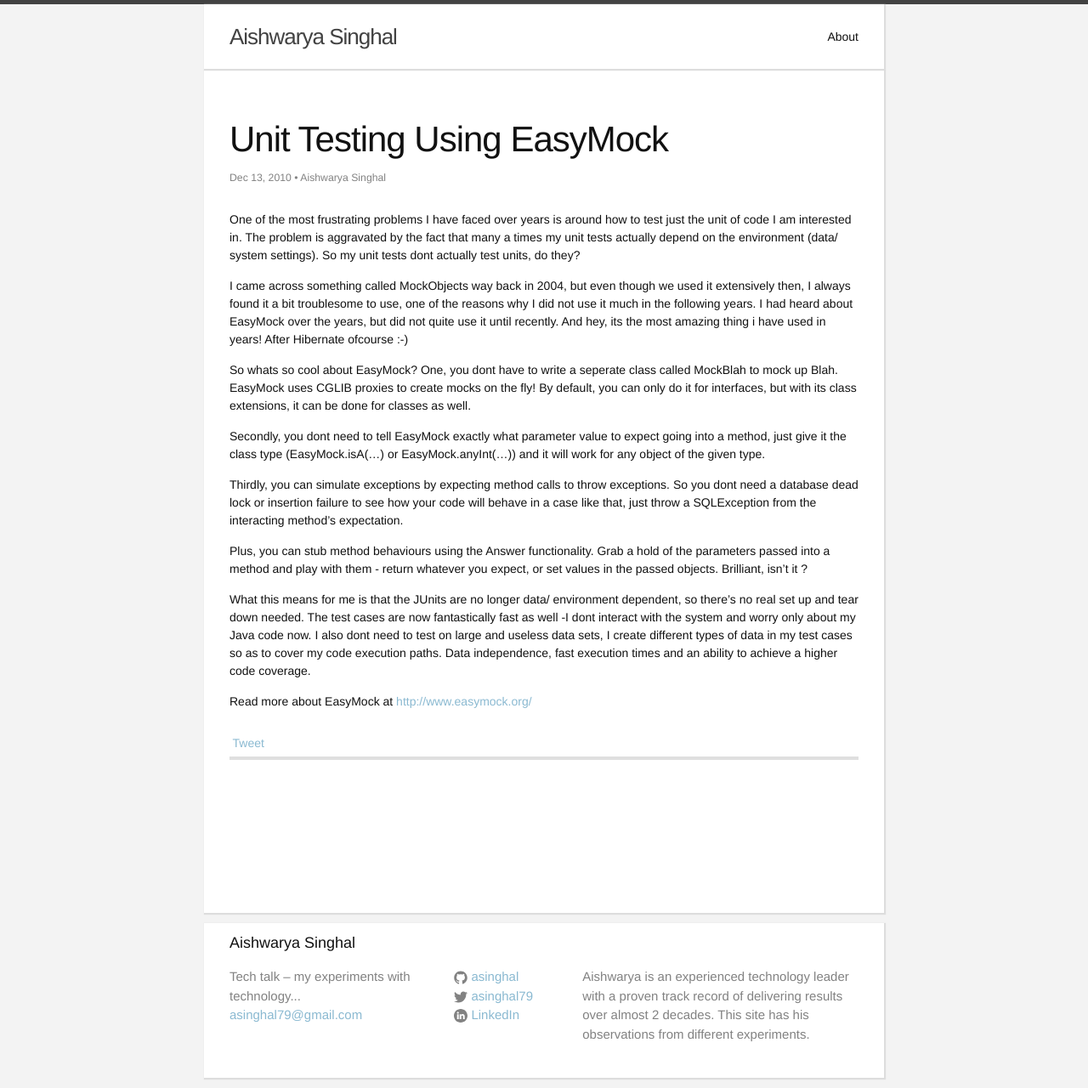
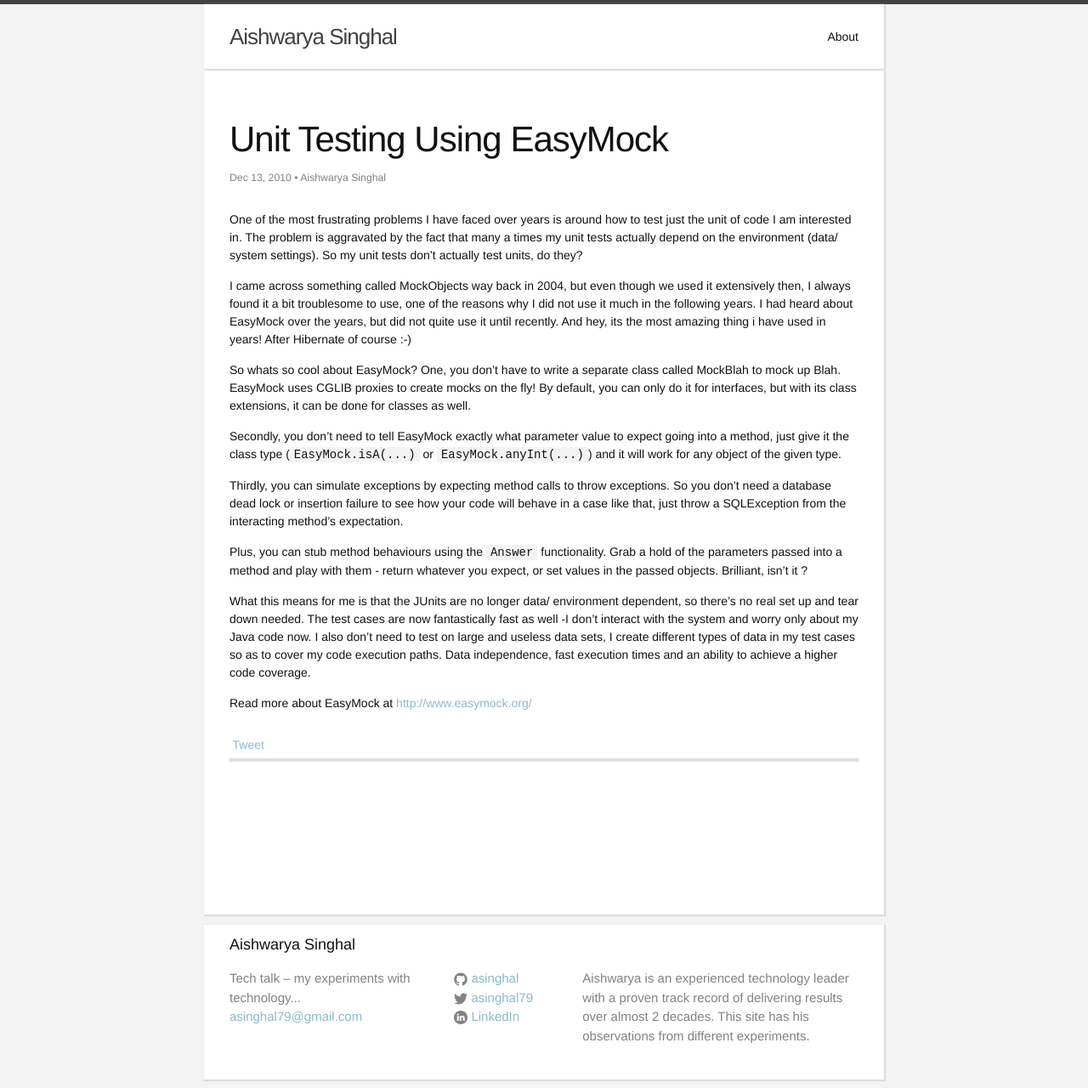
Before and after one commit to asinghal/asinghal.github.io, a Jekyll site: the page built from _posts/2010-12-13-unit-testing-using-easymock.md, in a window 1280 px wide. Shown: the whole page at 85% size. Built offline with Jekyll 4.4.1, drawn with Linux system fonts in a browser that asks for light colours; comment, search, counter and statistics services are not loaded.

Commit message:
fixed migration issues in old posts

```diff
--- a/_posts/2010-12-13-unit-testing-using-easymock.md
+++ b/_posts/2010-12-13-unit-testing-using-easymock.md
@@ -15,18 +15,18 @@ tags:
 - Unit Testing
 ---
 
-One of the most frustrating problems I have faced over years is around how to test just the unit of code I am interested in. The problem is aggravated by the fact that many a times my unit tests actually depend on the environment (data/ system settings). So my unit tests dont actually test units, do they?
+One of the most frustrating problems I have faced over years is around how to test just the unit of code I am interested in. The problem is aggravated by the fact that many a times my unit tests actually depend on the environment (data/ system settings). So my unit tests don't actually test units, do they?
 
-I came across something called MockObjects way back in 2004, but even though we used it extensively then, I always found it a bit troublesome to use, one of the reasons why I did not use it much in the following years. I had heard about EasyMock over the years, but did not quite use it until recently. And hey, its the most amazing thing i have used in years! After Hibernate ofcourse :-)
+I came across something called MockObjects way back in 2004, but even though we used it extensively then, I always found it a bit troublesome to use, one of the reasons why I did not use it much in the following years. I had heard about EasyMock over the years, but did not quite use it until recently. And hey, its the most amazing thing i have used in years! After Hibernate of course :-)
 
-So whats so cool about EasyMock? One, you dont have to write a seperate class called MockBlah to mock up Blah. EasyMock uses CGLIB proxies to create mocks on the fly! By default, you can only do it for interfaces, but with its class extensions, it can be done for classes as well.
+So whats so cool about EasyMock? One, you don't have to write a separate class called MockBlah to mock up Blah. EasyMock uses CGLIB proxies to create mocks on the fly! By default, you can only do it for interfaces, but with its class extensions, it can be done for classes as well.
 
-Secondly, you dont need to tell EasyMock exactly what parameter value to expect going into a method, just give it the class type (EasyMock.isA(...) or EasyMock.anyInt(...)) and it will work for any object of the given type.
+Secondly, you don't need to tell EasyMock exactly what parameter value to expect going into a method, just give it the class type (`EasyMock.isA(...)` or `EasyMock.anyInt(...)`) and it will work for any object of the given type.
 
-Thirdly, you can simulate exceptions by expecting method calls to throw exceptions. So you dont need a database dead lock or insertion failure to see how your code will behave in a case like that, just throw a SQLException from the interacting method's expectation.
+Thirdly, you can simulate exceptions by expecting method calls to throw exceptions. So you don't need a database dead lock or insertion failure to see how your code will behave in a case like that, just throw a SQLException from the interacting method's expectation.
 
-Plus, you can stub method behaviours using the Answer functionality. Grab a hold of the parameters passed into a method and play with them - return whatever you expect, or set values in the passed objects. Brilliant, isn't it ?
+Plus, you can stub method behaviours using the `Answer` functionality. Grab a hold of the parameters passed into a method and play with them - return whatever you expect, or set values in the passed objects. Brilliant, isn't it ?
 
-What this means for me is that the JUnits are no longer data/ environment dependent, so there's no real set up and tear down needed. The test cases are now fantastically fast as well -I dont interact with the system and worry only about my Java code now. I also dont need to test on large and useless data sets, I create different types of data in my test cases so as to cover my code execution paths. Data independence, fast execution times and an ability to achieve a higher code coverage.
+What this means for me is that the JUnits are no longer data/ environment dependent, so there's no real set up and tear down needed. The test cases are now fantastically fast as well -I don't interact with the system and worry only about my Java code now. I also don't need to test on large and useless data sets, I create different types of data in my test cases so as to cover my code execution paths. Data independence, fast execution times and an ability to achieve a higher code coverage.
 
 Read more about EasyMock at [http://www.easymock.org/](http://www.easymock.org/)
```
Also changed, not shown: _posts/2010-12-12-need-for-stub.md (+1 -1 lines), _posts/2010-12-13-unit-testing-with-hsql.md (+1 -1 lines), _posts/2010-12-13-wsrp-with-weblogic-portal.md (+10 -33 lines), _posts/2011-02-22-java-regex-and-the-dollar-sign.md (+4 -10 lines).
